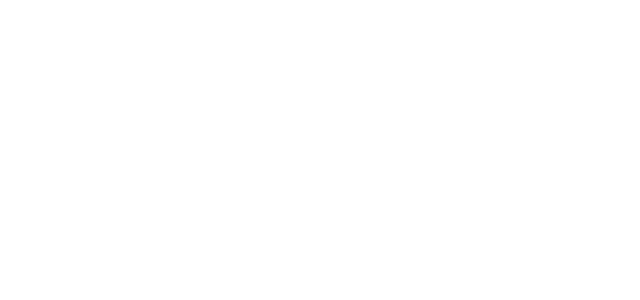
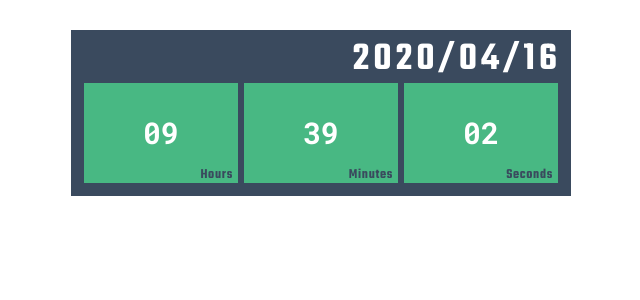
Before and after one commit to hiwa1223/global_work, a Vue app: page / in a window 1280 px wide. Shown: the top 300 px of the page, without its empty margins (319-959 px from the left). Built offline with nearby package versions, Linux system fonts and the light colour scheme.

Commit message:
fix_app_vue

```diff
--- a/src/App.vue
+++ b/src/App.vue
@@ -1,11 +1,41 @@
 <template>
-
+  <div>
+    <Clock class="clock"/>
+  </div>
 </template>
 
 <script>
+import Clock from "@/components/Clock"
 
+
+export default {
+  components: {
+    Clock,
+  },
+}
 </script>
 
 <style>
+.clock {
+  width: 80%;
+  max-width: 500px;
+  margin: 30px auto;
+}
+</style>
 
+
+<style>
+html {
+  font-size: 62.5%;
+}
+
+
+body {
+  margin: 0;
+}
+
+
+p {
+  margin: 0;
+}
 </style>
```
